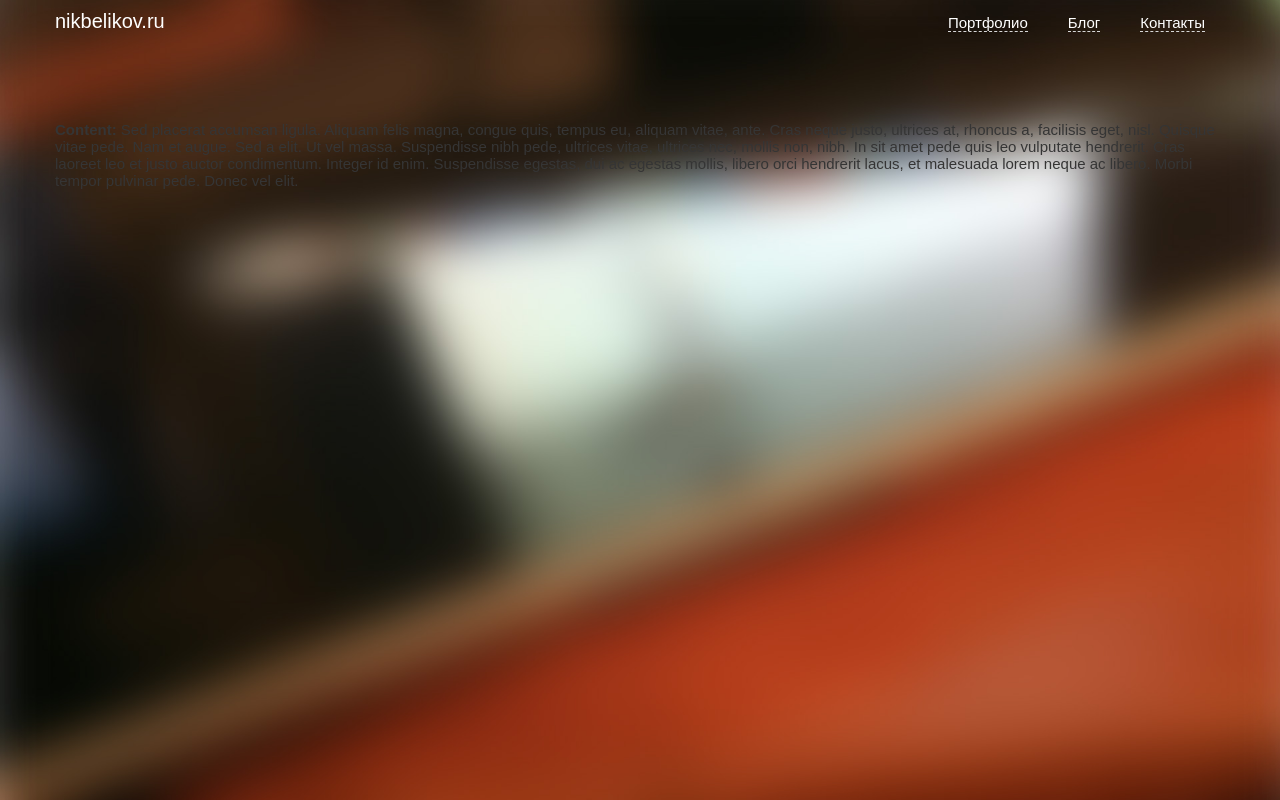
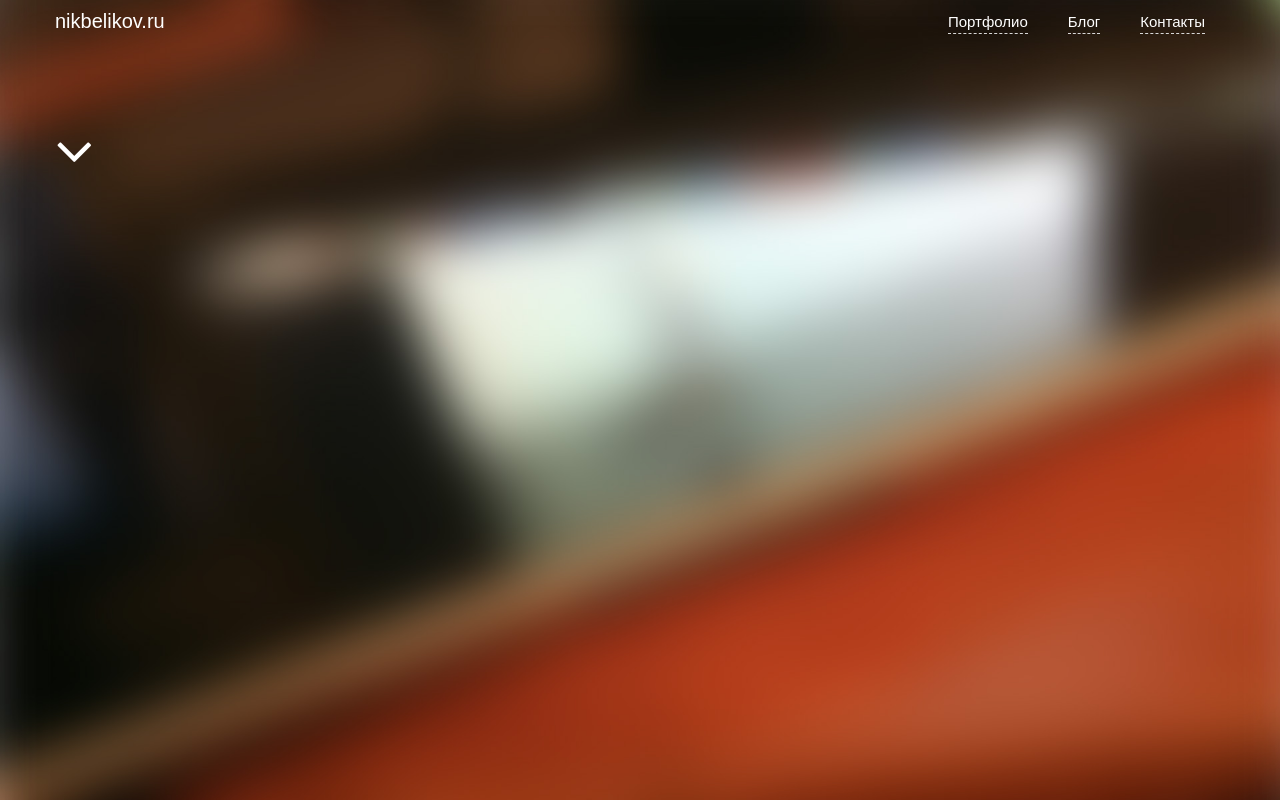
Before and after one commit to nikbelikov/nikbelikov.ru, a PHP site: page / in a window 1280 px wide. Run offline with PHP 8.4, Linux system fonts and the light colour scheme.

Commit message:
center arrow

```diff
--- a/index.html
+++ b/index.html
@@ -28,7 +28,7 @@
 		</header><!-- #header-->
 
 		<section id="content">
-			<strong>Content:</strong> Sed placerat accumsan ligula. Aliquam felis magna, congue quis, tempus eu, aliquam vitae, ante. Cras neque justo, ultrices at, rhoncus a, facilisis eget, nisl. Quisque vitae pede. Nam et augue. Sed a elit. Ut vel massa. Suspendisse nibh pede, ultrices vitae, ultrices nec, mollis non, nibh. In sit amet pede quis leo vulputate hendrerit. Cras laoreet leo et justo auctor condimentum. Integer id enim. Suspendisse egestas, dui ac egestas mollis, libero orci hendrerit lacus, et malesuada lorem neque ac libero. Morbi tempor pulvinar pede. Donec vel elit.
+			<i class="icon-angle-down"></i>
 		</section><!-- #content-->
 
 	</section>
--- a/sass/style.sass
+++ b/sass/style.sass
@@ -91,10 +91,15 @@ input
 	a
 		color: $white
 		text-decoration: none
-		font-size: $medium
+		font-size: $normal
+		+transition(color .5s ease, border-color .5s ease)
+
+		&:hover
+			color: $orange
 
 		&#sitename
 			position: absolute
+			font-size: $medium
 
 	ul
 		list-style: none
@@ -108,14 +113,16 @@ input
 			a
 				font-size: $normal
 				border-bottom: 1px dashed $grey
-				+transition(color .5s ease, border-color .5s ease)
+				padding-bottom: 3px
 
 				&:hover
-					color: $orange
 					border-bottom: 1px dashed transparent
 
 
 
 /* Middle -----------------------------------------------------------------------------*/
 #content
-	padding: 0 0 $footer-height
+	color: $white
+
+	.icon-angle-down
+		font-size: 60px
```
Also changed, not shown: css/style.css (+1 -1 lines), 1 other file.
